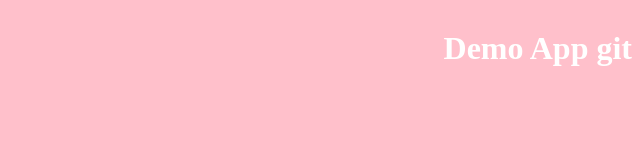
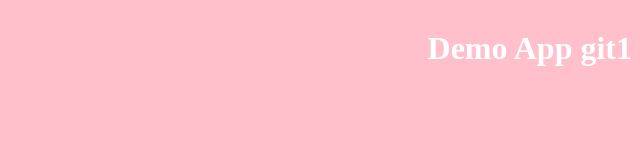
Before and after one commit to sharadgaikwad/CodeDeployGitHubDemo, a plain HTML site: page WebApp/index.html in a window 1280 px wide. Shown: the full height of the page, 640-1280 px from the left. Drawn offline with Linux system fonts and the light colour scheme.

Commit message:
Update index.html

```diff
--- a/WebApp/index.html
+++ b/WebApp/index.html
@@ -5,7 +5,7 @@
 </head>
 <body style="background-color:pink;text-align:right;color:white">
     <h1 style="margin-top:30px">
-        Demo App git
+        Demo App git1
     </h1>
 </body>
 </html>
```
